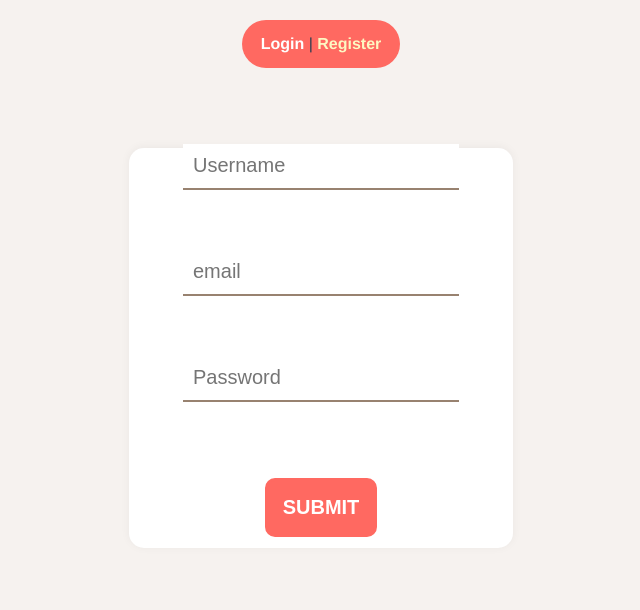
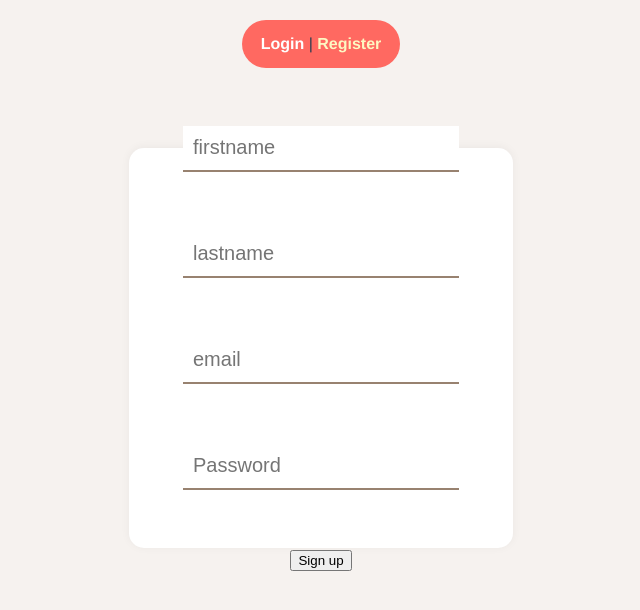
Before and after one commit to BEYMOHAMED/ShareUrSound, a Vue app: page /register in a window 1280 px wide. Shown: the top 610 px of the page, without its empty margins (319-959 px from the left). Built offline with nearby package versions, Linux system fonts and the light colour scheme.

Commit message:
:sparkles: authentification login and register

```diff
--- a/package.json
+++ b/package.json
@@ -8,6 +8,7 @@
     "lint": "vue-cli-service lint"
   },
   "dependencies": {
+    "axios": "^0.21.0",
     "core-js": "^3.6.5",
     "vue": "^3.0.0",
     "vue-router": "^4.0.0-0",
--- a/src/utils/api.js
+++ b/src/utils/api.js
@@ -0,0 +1,25 @@
+import axios from 'axios';
+
+export const baseURL = 'https://api.shareyoursound.loscil.fr';
+
+const instance = axios.create({
+  baseURL,
+  headers: {
+    'Content-Type': 'application/json',
+    // Authorization: `Bearer ${localStorage.getItem('access_token')}`,
+  },
+});
+
+instance.interceptors.request.use(
+  (config) => {
+    const token = `Bearer ${localStorage.getItem('access_token')}`;
+    if (token) {
+      // eslint-disable-next-line no-param-reassign
+      config.headers.common.Authorization = token;
+    }
+    return config;
+  },
+  (error) => Promise.reject(error),
+);
+
+export default instance;
--- /dev/null
+++ b/src/utils/auth.js
@@ -0,0 +1,39 @@
+import axios from 'axios';
+import { baseURL } from '@/utils/api';
+
+const TOKEN_STORAGE_KEY = 'access_token';
+
+export default {
+  register({
+    firstname, lastname, email, password,
+  }) {
+    const formData = new URLSearchParams();
+    formData.append('firstname', firstname);
+    formData.append('lastname', lastname);
+    formData.append('username', email);
+    formData.append('password', password);
+
+    return axios.post(`${baseURL}/api/register`, formData)
+      .then(({ data }) => {
+        // eslint-disable-next-line no-undef
+        console.log('ok');
+        return data;
+      }).catch((error) => {
+        console.log(error);
+      });
+  },
+
+  login({ email, password }) {
+    const formData = new URLSearchParams();
+    formData.append('username', email);
+    formData.append('password', password);
+
+    return axios.post(`${baseURL}/api/login_check`, formData)
+      .then(({ data }) => {
+        localStorage.setItem(TOKEN_STORAGE_KEY, data.token);
+        console.log(data);
+        // eslint-disable-next-line no-undef
+        return data;
+      });
+  },
+};
--- a/src/views/Login.vue
+++ b/src/views/Login.vue
@@ -3,11 +3,12 @@
       <form
         id="app"
         novalidate="true"
+        @submit.prevent="myLogin"
       >
 
         <div class="field">
           <input
-            id="Psername"
+            id="username"
             v-model="username"
             type="text"
             name="username"
@@ -26,21 +27,43 @@
             class="text-input"
           >
         </div>
+        <button type="submit">Sign up</button>
 
-        <p>
+        <!-- <p>
           <input
             type="submit"
             value="Submit"
             class="submit"
           >
-        </p>
+        </p> -->
       </form>
   </div>
 </template>
 <script>
+import auth from '@/utils/auth';
+import { ref } from 'vue';
 
 export default {
+  name: 'Login',
+  setup() {
+    const username = ref('');
+    const password = ref('');
 
+    function myLogin() {
+      auth.login({
+        username, password,
+      })
+        .then((e) => {
+          console.log(e);
+        })
+        .catch(() => {
+          console.log('error');
+        });
+    }
+    return {
+      myLogin,
+    };
+  },
 };
 </script>
 
--- a/src/views/Register.vue
+++ b/src/views/Register.vue
@@ -3,16 +3,28 @@
       <form
         id="app"
         novalidate="true"
+        @submit.prevent="myRegis"
       >
 
         <div class="field">
           <input
-            id="Username"
-            v-model="username"
+            id="firstname"
+            v-model="firstname"
             type="text"
-            name="username"
+            name="firstname"
             class="text-input"
-            placeholder="Username"
+            placeholder="firstname"
+          >
+        </div>
+
+        <div class="field">
+          <input
+            id="lastname"
+            v-model="lastname"
+            type="text"
+            name="lastname"
+            class="text-input"
+            placeholder="lastname"
           >
         </div>
 
@@ -37,21 +49,45 @@
             class="text-input"
           >
         </div>
-
+        <button type="submit">Sign up</button>
+      <!--
         <p>
           <input
             type="submit"
             value="Submit"
             class="submit"
           >
-        </p>
+        </p> -->
       </form>
   </div>
 </template>
 <script>
+import auth from '@/utils/auth';
+import { ref } from 'vue';
 
 export default {
+  name: 'Register',
+  setup() {
+    const firstname = ref('');
+    const lastname = ref('');
+    const email = ref('');
+    const password = ref('');
 
+    function myRegis() {
+      auth.register({
+        firstname, lastname, email, password,
+      })
+        .then((e) => {
+          console.log(e);
+        })
+        .catch(() => {
+          console.log('error');
+        });
+    }
+    return {
+      myRegis,
+    };
+  },
 };
 </script>
 
```
Also changed, not shown: 1 other file (tests, documents, lock files or other folders).
